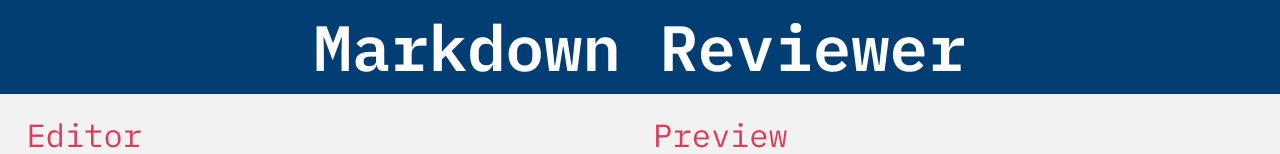
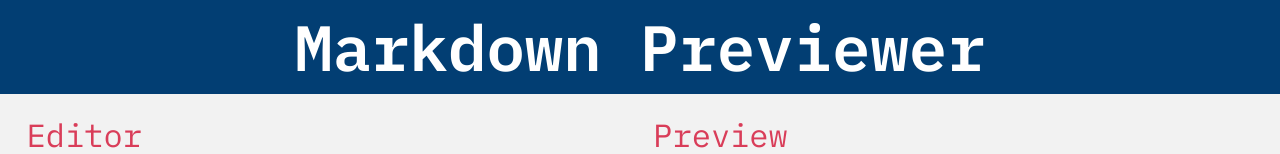
Before and after one commit to markoter/markdown-previewer, a React (Create React App) app: page / in a window 1280 px wide. Shown: the top 154 px of the page. Built offline with nearby package versions, Linux system fonts and the light colour scheme.

Commit message:
fix typo in header

```diff
--- a/src/Header.js
+++ b/src/Header.js
@@ -3,7 +3,7 @@ import React from "react";
 const HeaderBox = () => {
     return (
         <div id="header">
-            <h1>Markdown Reviewer</h1>
+            <h1>Markdown Previewer</h1>
         </div>
 
     )
```
